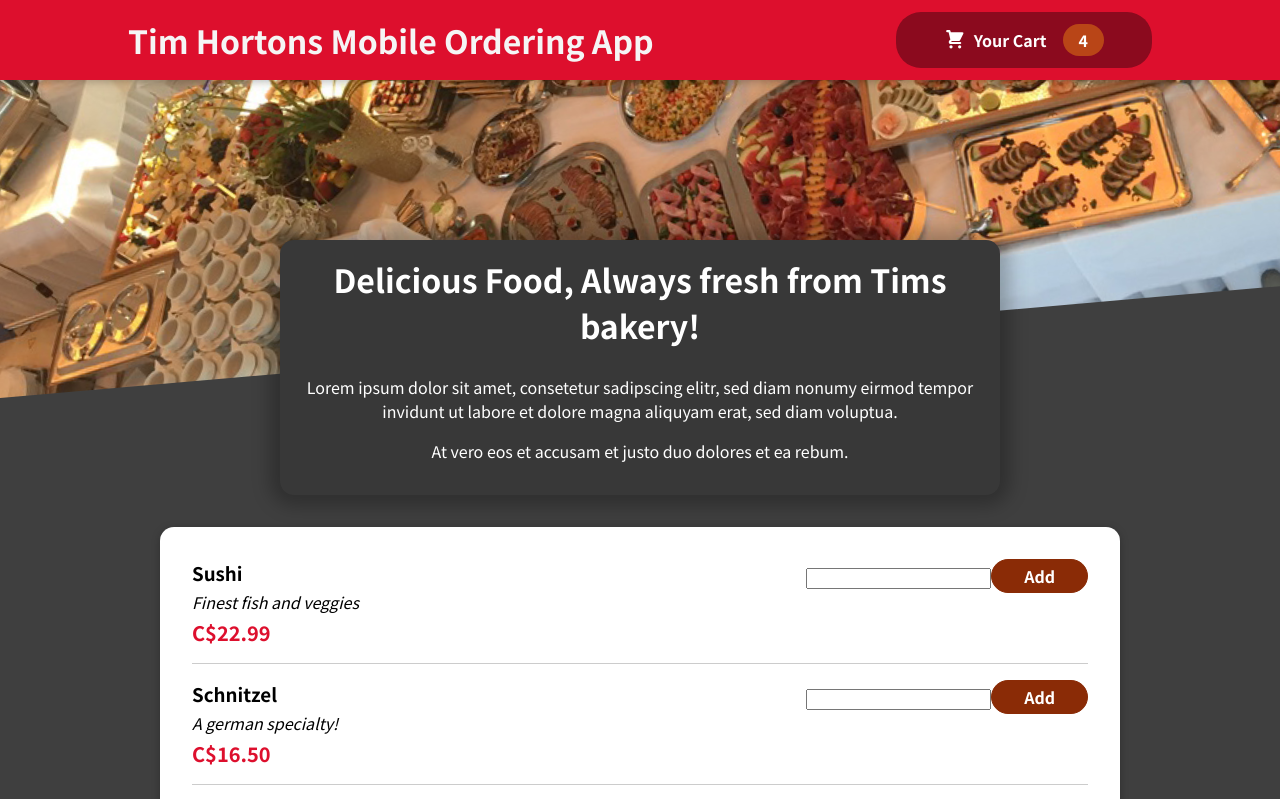
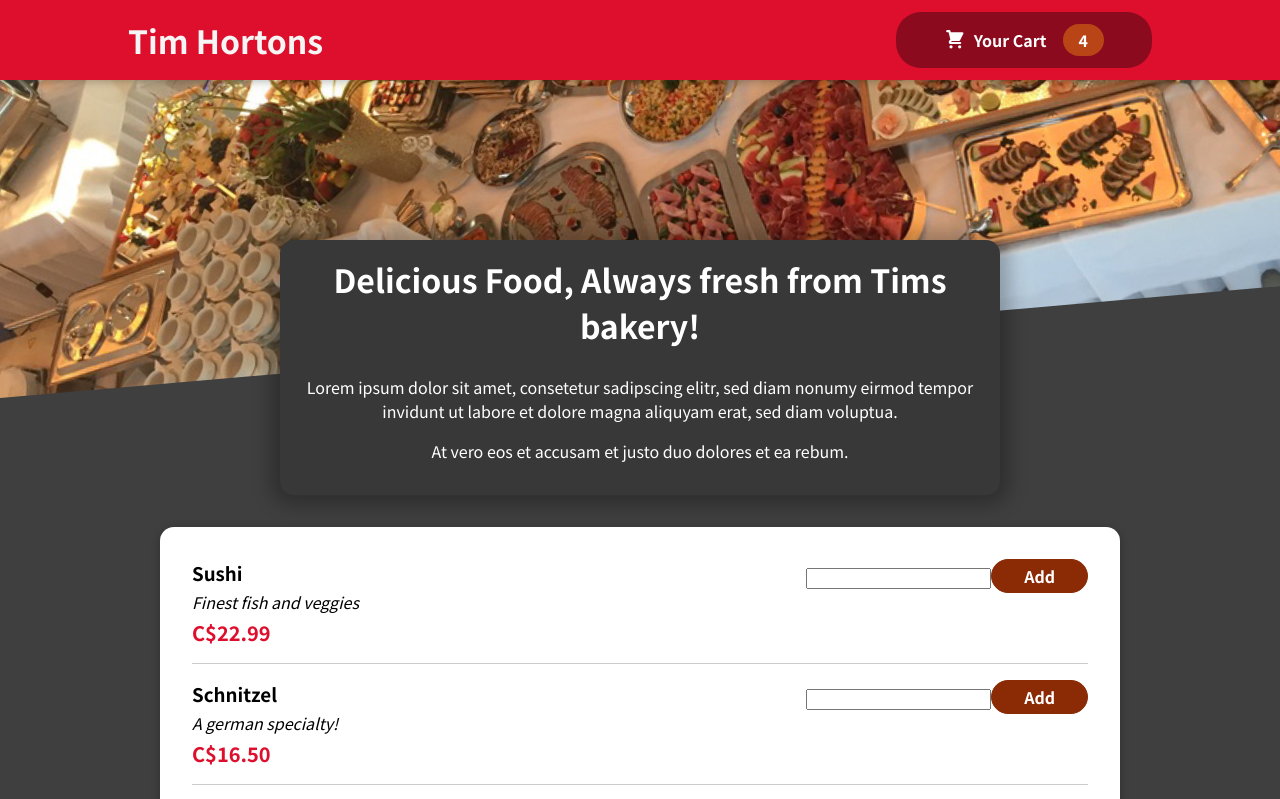
Before and after one commit to milosDamjanovic17/food-ordering-app, a React (Create React App) app: page / in a window 1280 px wide. Shown: the top 799 px of the page. Built offline with nearby package versions, Linux system fonts and the light colour scheme.

Commit message:
updated notes

```diff
--- a/public/index.html
+++ b/public/index.html
@@ -24,7 +24,7 @@
       work correctly both with client-side routing and a non-root public URL.
       Learn how to configure a non-root public URL by running `npm run build`.
     -->
-    <title>Food Ordering App</title>
+    <title>Tim Hortons</title>
   </head>
   <body>
     <noscript>You need to enable JavaScript to run this app.</noscript>
--- a/src/components/Layout/Header.js
+++ b/src/components/Layout/Header.js
@@ -8,9 +8,10 @@
   return (
     <Fragment>
       <header className={styles.header}>
-        <h1>Tim Hortons Mobile Ordering App</h1>
+        <h1>Tim Hortons</h1>
         <HeaderCartButton />
       </header>
+      {/* background image */}
       <div className={styles["main-image"]}>
         <img src={foodImage} alt="A table full of Tim Hortons food" />
       </div>
--- a/src/components/Meals/AvailableMeals.js
+++ b/src/components/Meals/AvailableMeals.js
@@ -29,7 +29,7 @@
   },
 ];
 
-// map dummy collection and render it
+// map dummy collection DUMMY_MEALS and render it
 const AvailableMeals = () => {
   const mealsList = DUMMY_MEALS.map((meal) => (
     <MealItem
```
